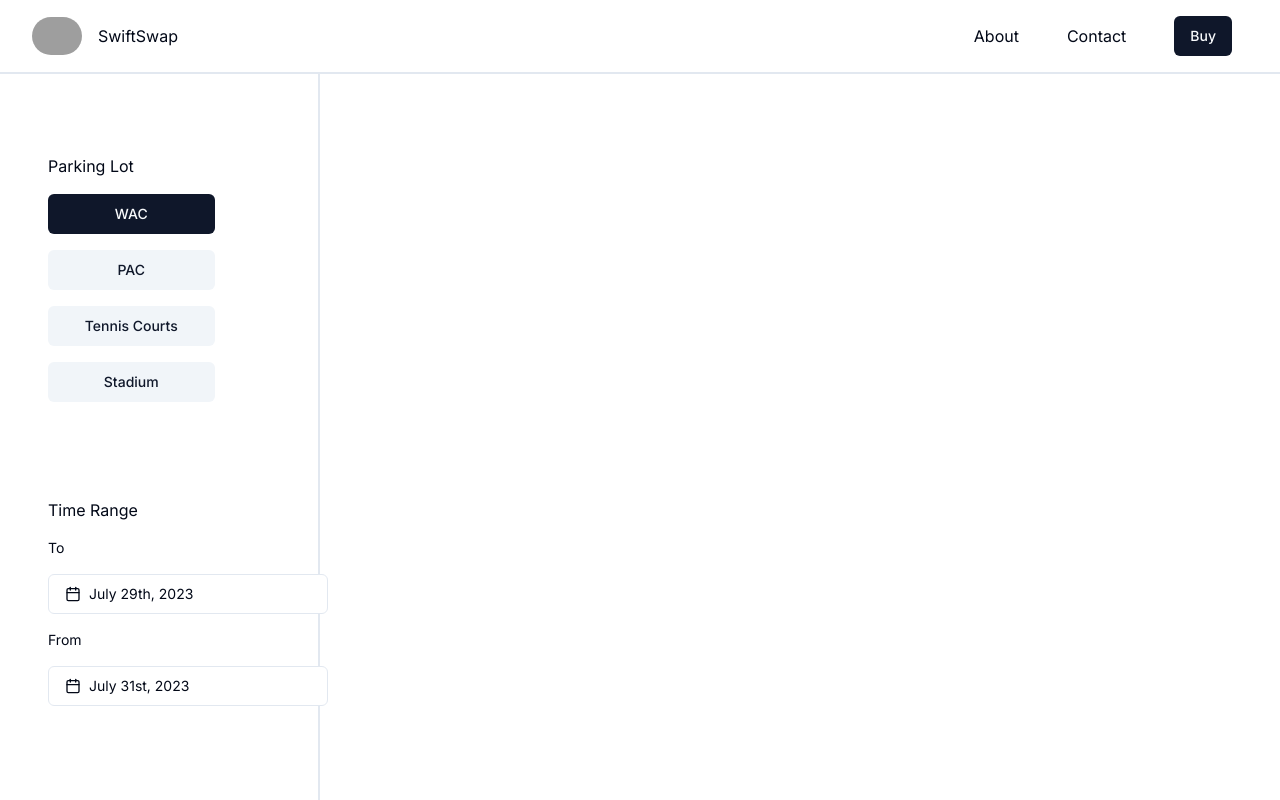
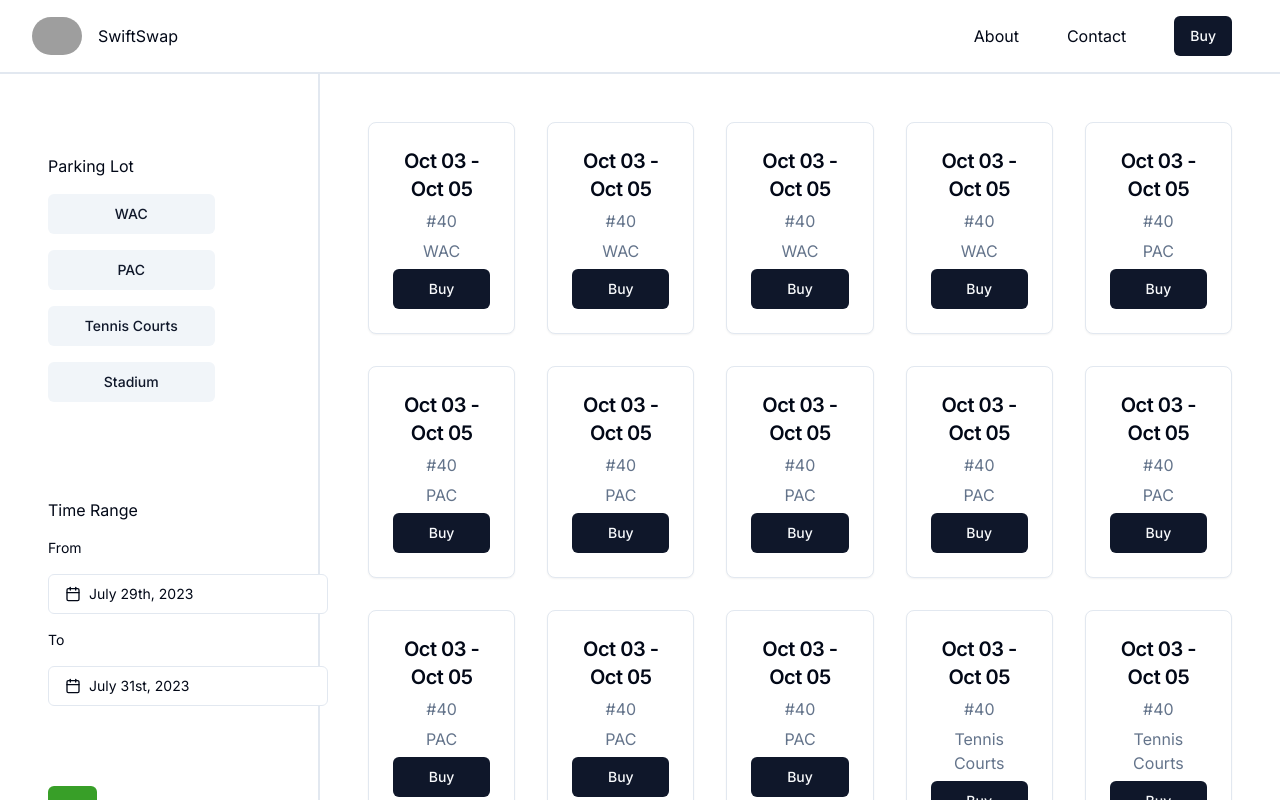
Before and after one commit to Swift-Swap/Frontend, a Next.js app: page /buy in a window 1280 px wide. Built offline with nearby package versions, Linux system fonts and the light colour scheme; grey boxes are pictures that could not be loaded.

Commit message:
feat: add all button default

```diff
--- a/src/app/buy/page.tsx
+++ b/src/app/buy/page.tsx
@@ -12,19 +12,22 @@ import Nav from '@/components/navbar'
 export default function Home() {
     const [fromDate, setFromDate] = React.useState<Date | undefined>(new Date())
     const [toDate, setToDate] = React.useState<Date | undefined>(addDays(new Date(), 2))
-    const [currLot, setCurrLot] = React.useState<string>("wac")
-    const [all, setAll] = React.useState<boolean>(false)
+    const [currLot, setCurrLot] = React.useState<string>("")
+    const [all, setAll] = React.useState<boolean>(true)
     function onFromDateChange(date: Date) {
         setFromDate(date)
+        setAll(false)
     }
     function onToDateChange(date: Date) {
         setToDate(date)
+        setAll(false)
     }
     if (!fromDate || !toDate) return <></>
     const lotsMapped = lots.map((lot) => {
         return (
-            <Button variant={`${currLot == lot.toLowerCase() ? "default" : "secondary"}`} key={lot} onClick={() => {
+            <Button variant={`${currLot == lot.toLowerCase() && !all ? "default" : "secondary"}`} key={lot} onClick={() => {
                 setCurrLot(lot.toLowerCase())
+                setAll(false)
             }}>
                 {lot}
             </Button>
@@ -57,12 +60,12 @@ export default function Home() {
                     </div>
                     <div className="flex flex-col gap-4 mb-4">
                         <h2> Time Range </h2>
+                        <h4 className="text-sm"> From </h4>
+                        <DatePicker setDate={setFromDate} date={fromDate} fn={onFromDateChange} />
                         <h4 className="text-sm"> To </h4>
-                        <DatePicker setDate={setFromDate} date={fromDate} fn={onFromDateChange} />
-                        <h4 className="text-sm"> From </h4>
                         <DatePicker setDate={setToDate} date={toDate} fn={onToDateChange} />
                     </div>
-                    <Button variant={`${all ? "default" : "secondary"}`} className="mt-24" onClick={() => {
+                    <Button variant={`${all ? "default" : "secondary"}`} className={`${all ? "bg-success hover:bg-success/80" : ""} mt-16`} onClick={() => {
                         setAll(!all)
                     }}> All </Button>
                 </div>
--- a/src/app/globals.css
+++ b/src/app/globals.css
@@ -4,6 +4,7 @@
 
 @layer base {
   :root {
+    --success: 112 60% 39%;
     --background: 0 0% 100%;
     --foreground: 222.2 84% 4.9%;
 
@@ -37,6 +38,7 @@
   }
 
   [data-theme='dark'] {
+    --success: 112 100% 76%;
     --background: 222.2 84% 4.9%;
     --foreground: 210 40% 98%;
 
--- a/src/components/ui/toast.tsx
+++ b/src/components/ui/toast.tsx
@@ -29,7 +29,7 @@ const toastVariants = cva(
       variant: {
         default: "border bg-background",
         destructive:
-          "destructive group border-destructive text-destructive-foreground",
+          "destructive group border-destructive text-destructive-foreground bg-background",
       },
     },
     defaultVariants: {
--- a/tailwind.config.js
+++ b/tailwind.config.js
@@ -22,6 +22,7 @@ module.exports = {
         ring: "hsl(var(--ring))",
         background: "hsl(var(--background))",
         foreground: "hsl(var(--foreground))",
+        success: "hsl(var(--success))",
         primary: {
           DEFAULT: "hsl(var(--primary))",
           foreground: "hsl(var(--primary-foreground))",
```
